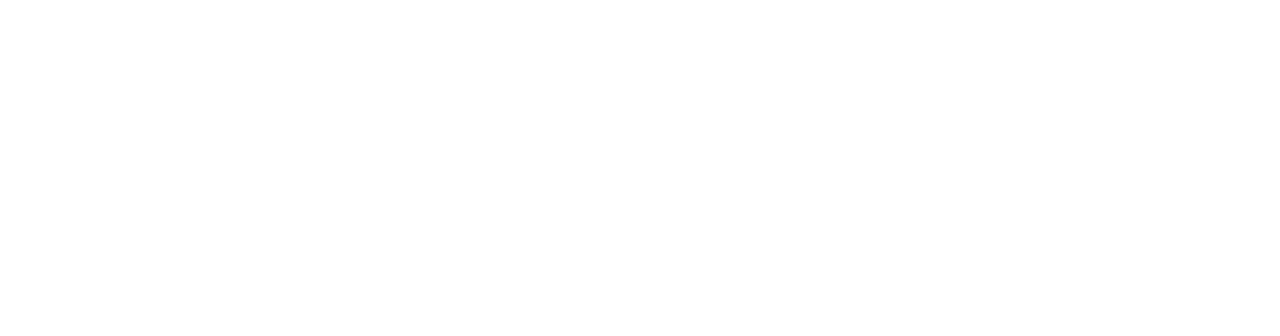
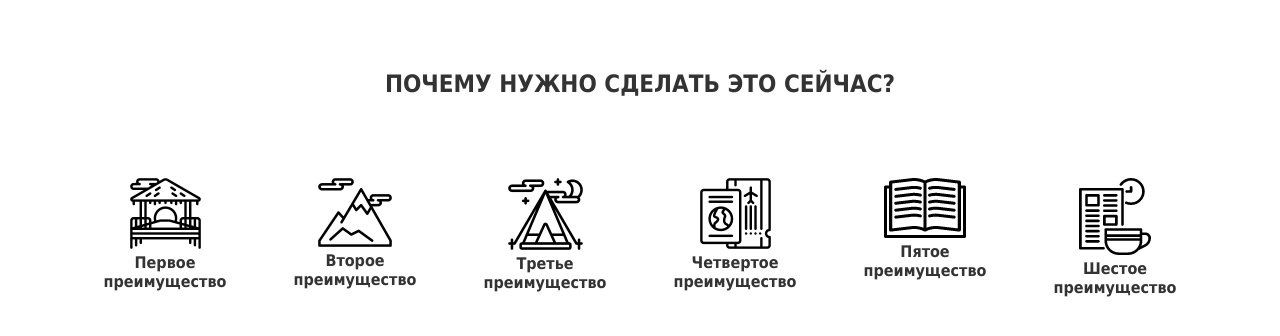
Before and after one commit to SUN4EZ/adaptiv, a plain HTML site: page index.html in a window 1280 px wide. Drawn offline with Linux system fonts and the light colour scheme.

Commit message:
draft version

```diff
--- a/css/style.css
+++ b/css/style.css
@@ -0,0 +1,25 @@
+body {
+	margin: 0;
+}
+
+.why-now {
+	margin-top: 70px;
+	margin-bottom: 80px;
+	color: #333333;
+	font-family: Tahoma;
+	font-size: 24px;
+	font-weight: 700;
+	text-align: center;
+	text-transform: uppercase;
+}
+
+.col {
+	text-align: center;
+}
+
+.col-text {
+	color: #333333;
+	font-family: Tahoma;
+	font-size: 16px;
+	font-weight: 700;
+}
--- a/index.html
+++ b/index.html
@@ -17,6 +17,74 @@
 	</head>
 
 	<body>
+		<div class="why-now">
+			Почему нужно сделать это сейчас?
+		</div>
+		<div class="container">
+		  <div class="row row-cols-6">
+
+		    <div class="col">
+		    	<div class="col__img">
+		    		<img src="img/advantage1.png" alt="advantage1">
+		    	</div>
+		    	<div class="col-text">
+			  		Первое <br>
+						преимущество
+		  		</div>
+		    </div>
+		    <!-- col -->
+		    <div class="col">
+		    	<div class="col__img">
+		    		<img src="img/advantage2.png" alt="advantage2">
+		    	</div>
+		    	<div class="col-text">
+			  		Второе <br>
+						преимущество
+		  		</div>
+		    </div>
+		    <!-- col -->
+		    <div class="col">
+		    	<div class="col__img">
+		    		<img src="img/advantage3.png" alt="advantage3">
+		    	</div>
+		    	<div class="col-text">
+			  		Третье <br>
+						преимущество
+		  		</div>
+		    </div>
+		    <!-- col -->
+		    <div class="col">
+		    	<div class="col__img">
+		    		<img src="img/advantage4.png" alt="advantage4">
+		    	</div>
+		    	<div class="col-text">
+			  		Четвертое <br>
+						преимущество
+		  		</div>
+		    </div>
+		    <!-- col -->
+		    <div class="col">
+		    	<div class="col__img">
+		    		<img src="img/advantage5.png" alt="advantage5">
+		    	</div>
+		    	<div class="col-text">
+			  		Пятое <br>
+						преимущество
+		  		</div>
+		    </div>
+		    <!-- col -->
+		    <div class="col">
+		    	<div class="col__img">
+		    		<img src="img/advantage6.png" alt="advantage6">
+		    	</div>
+		    	<div class="col-text">
+			  		Шестое <br>
+						преимущество
+		  		</div>
+		    </div>
+		    <!-- col -->
+		  </div>
+		</div>
 
 	</body>
 </html>
```
